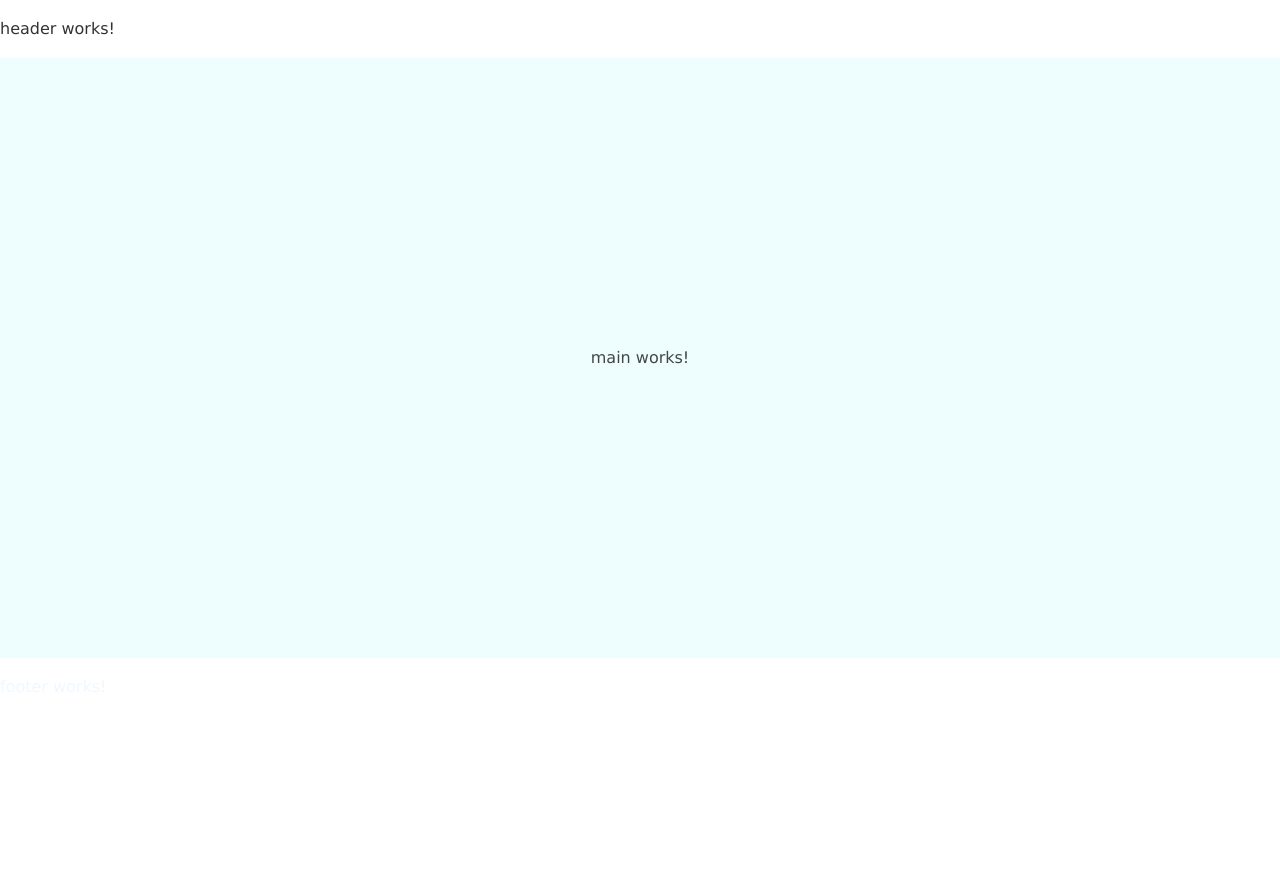
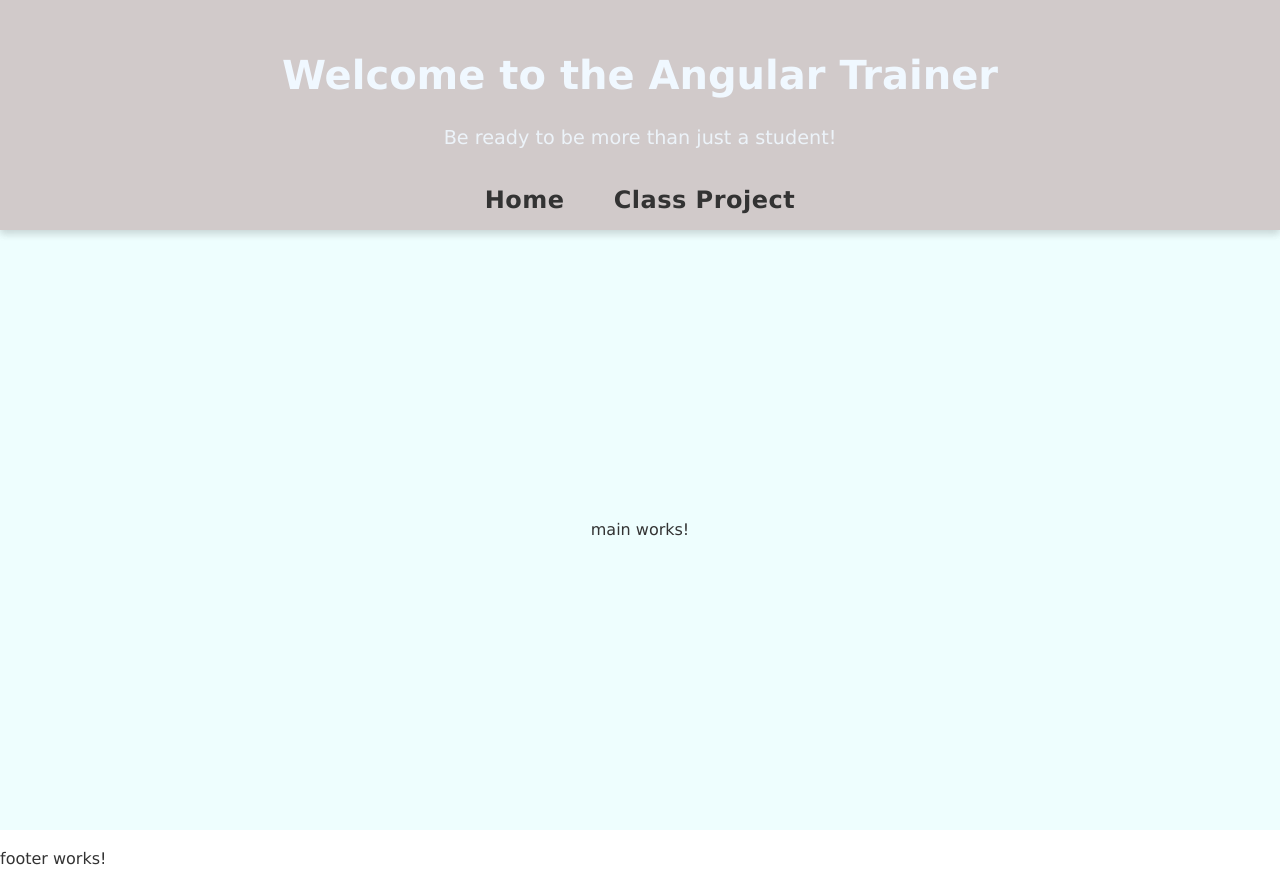
Before and after one commit to Tonyfilho/starting-class-hit, an Angular app in the folder starting/: page / in a window 1280 px wide. Before the commit the page ends 800 px from the top, so only its background shows below. Built offline with nearby package versions, Linux system fonts and the light colour scheme.

Commit message:
fim da aula 02 e inicio da aula03

```diff
--- a/starting/src/app/components/body/header/header.component.css
+++ b/starting/src/app/components/body/header/header.component.css
@@ -0,0 +1,78 @@
+.header {
+    width: 100%;
+    min-height: max-content;
+    background-color: var(--background-color-sections2);
+    box-shadow: var(--shadow) ;
+    display: flex;
+    align-items: center;
+    flex-wrap: wrap;
+    justify-content: center;
+    text-align: center;
+}
+
+.local-header {
+    position: relative;
+    width: 100%;
+    background-color: var(--background-color-header);
+    color: var(--text-color-light);
+    box-shadow: var(--shadow);
+}
+
+.local-header-content {
+    max-width: 1200px;
+    margin: 0 auto;
+    padding: 1rem .5rem;
+    text-align: center;
+}
+
+.local-header-content h1 {
+   font-size: 2.5rem;
+   margin-bottom: 1rem;
+   font-weight: 700;
+}
+
+.local-header-content p {
+    font-size: 1.2rem;
+    opacity: 0.9;
+    max-width: 800px;
+    margin: 0 auto;
+}
+
+
+.nav-content {
+    max-width: 1200px;
+    min-height: 60px;
+    margin: 0 auto;
+    padding: 0 16px;
+    display: flex;
+    align-items: center;
+    align-content: center;
+    justify-content: center;
+    flex-wrap: wrap;
+    gap: 25px;
+    background-size: var(--animation-background-size);
+    animation: var(--animation-background-size);
+    height: max-content;
+
+}
+
+.logo-link {
+    margin: 1%;
+    font-size: 1.5rem;
+    font-weight: bold;
+    text-decoration: none;
+    letter-spacing: 0.5px;
+    line-height: 1.5;
+    color: var(--background-color-code);
+    transition:  color 0.3s ease;
+    &:hover, &:focus {
+      color: var(--text-hover);
+      text-decoration: underline;
+      text-underline-offset: 3px;
+      text-decoration-thickness: 1px;
+    }
+    &:focus {
+        outline: var(--outline);
+        outline-offset: 2px;
+    }
+}
--- a/starting/src/app/components/body/header/header.component.html
+++ b/starting/src/app/components/body/header/header.component.html
@@ -1 +1,17 @@
-<p>header works!</p>
+<header class="header">
+    <div class="local-header">
+        <div class="local-header-content">
+            <h1>Welcome to the Angular Trainer</h1>
+            <p>Be ready to be more than just a student!</p>
+        </div>
+        <div class="nav-content">
+            <a routerLink="/hit-class/home" class="logo-link">Home</a>
+            <a routerLink="/hit-class/projet" class="logo-link">Class Project</a>
+
+        </div>
+
+
+
+
+    </div>
+</header>
--- a/starting/src/app/components/body/header/header.component.ts
+++ b/starting/src/app/components/body/header/header.component.ts
@@ -1,11 +1,30 @@
+import { CommonModule } from '@angular/common';
 import { Component } from '@angular/core';
+import { RouterLink } from '@angular/router';
 
 @Component({
   selector: 'app-header',
-  imports: [],
+  imports: [CommonModule, RouterLink],
   templateUrl: './header.component.html',
   styleUrl: './header.component.css'
 })
 export class HeaderComponent {
 
+  casa = { porta: 'porta azul', quantPorta: 2, arca: { marca: 'LG', modelo: 'xpto' } };
+  casaList: any[] = [
+    { porta: 'porta azul', quantPorta: 2, arca: { marca: 'LG', modelo: 'xpto' } },
+    { porta: 'porta vermelho', quantPorta: 2, arca: { marca: 'LG', modelo: 'xpto' } },
+    { porta: 'porta verde', quantPorta: 2, arca: { marca: 'LG', modelo: 'xpto' } }
+  ];
+
+  constructor() {
+    console.log("CASA", this.casa);
+    console.log("CASA-Arca", this.casa.arca);
+    console.log("CASA-arca-modelo", this.casa.arca['modelo']);
+    console.log("CASA-porta", this.casa.porta);
+    console.log("CASA-quant-porta", this.casa.quantPorta);
+    console.log("Predio List", this.casaList);
+    console.log("Predio List[0]", this.casaList[0].porta);
+
+  }
 }
--- a/starting/src/app/components/body/main/main.component.ts
+++ b/starting/src/app/components/body/main/main.component.ts
@@ -6,6 +6,8 @@
   templateUrl: './main.component.html',
   styleUrl: './main.component.css'
 })
-export class MainComponent {
+export class MainComponent  {
+
+
 
 }
--- a/starting/src/styles.css
+++ b/starting/src/styles.css
@@ -34,71 +34,3 @@
 
 
   }
-
-
-  /* Reset básico */
-html, body {
-  margin: 0;
-  padding: 0;
-  width: 100%;
-  min-height: 100vh;
-  font-family: var(--main-font-family);
-  line-height: var(--main-line-height);
-  overflow-x: hidden;
-}
-
-/* Estilos para o componente body */
-app-body {
-  display: flex;
-  flex-direction: column;
-  min-height: 100vh;
-  width: 100%;
-  background: var(--primary-doc-color);
-  color: var(--text-color-light);
-}
-
-/* Estilos para o header */
-app-header {
-  width: 100%;
-  background: var(--background-color-header);
-  padding: 1rem;
-  box-shadow: var(--shadow);
-  z-index: 1000;
-}
-
-/* Estilos para o main */
-app-main {
-  flex: 1;
-  width: 100%;
-  padding: 1rem;
-  background: var(--background-color-sections);
-  color: var(--text-color);
-}
-
-/* Estilos para o footer */
-app-footer {
-  width: 100%;
-  background: var(--secondary-doc-color);
-  padding: 1rem;
-  color: var(--text-color-light);
-  box-shadow: var(--shadow);
-}
-
-/* Media Queries para responsividade */
-@media (max-width: 768px) {
-  app-header, app-main, app-footer {
-    padding: 0.5rem;
-  }
-
-  :root {
-    --main-font-size: 2rem;
-    --main-font-size2: 1.5rem;
-  }
-}
-
-@media (max-width: 480px) {
-  :root {
-    --main-font-size: 1.5rem;
-    --main-font-size2: 1.2rem;
-  }
-}
```
Also changed, not shown: 1 other file (tests, documents, lock files or other folders).
